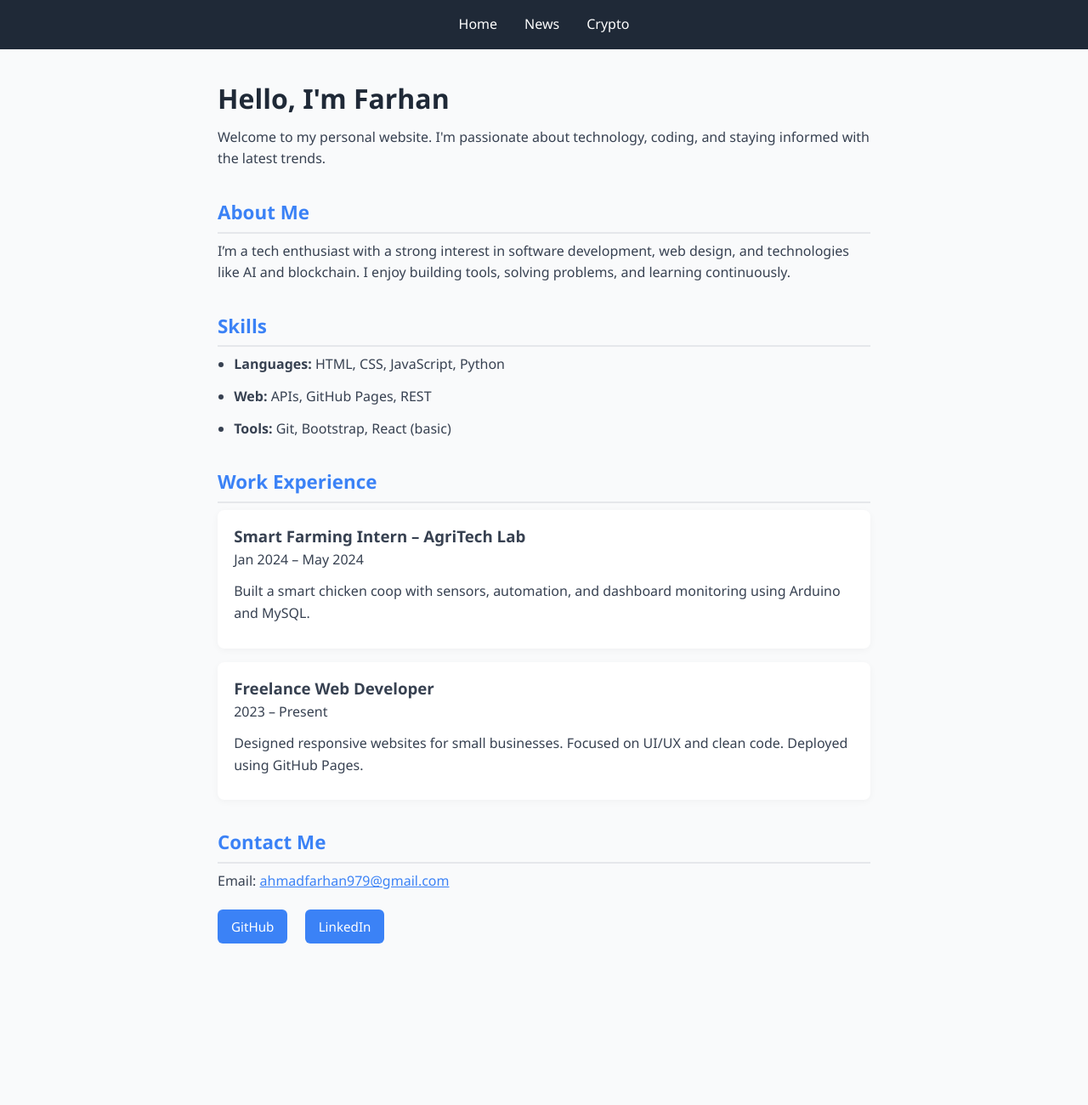
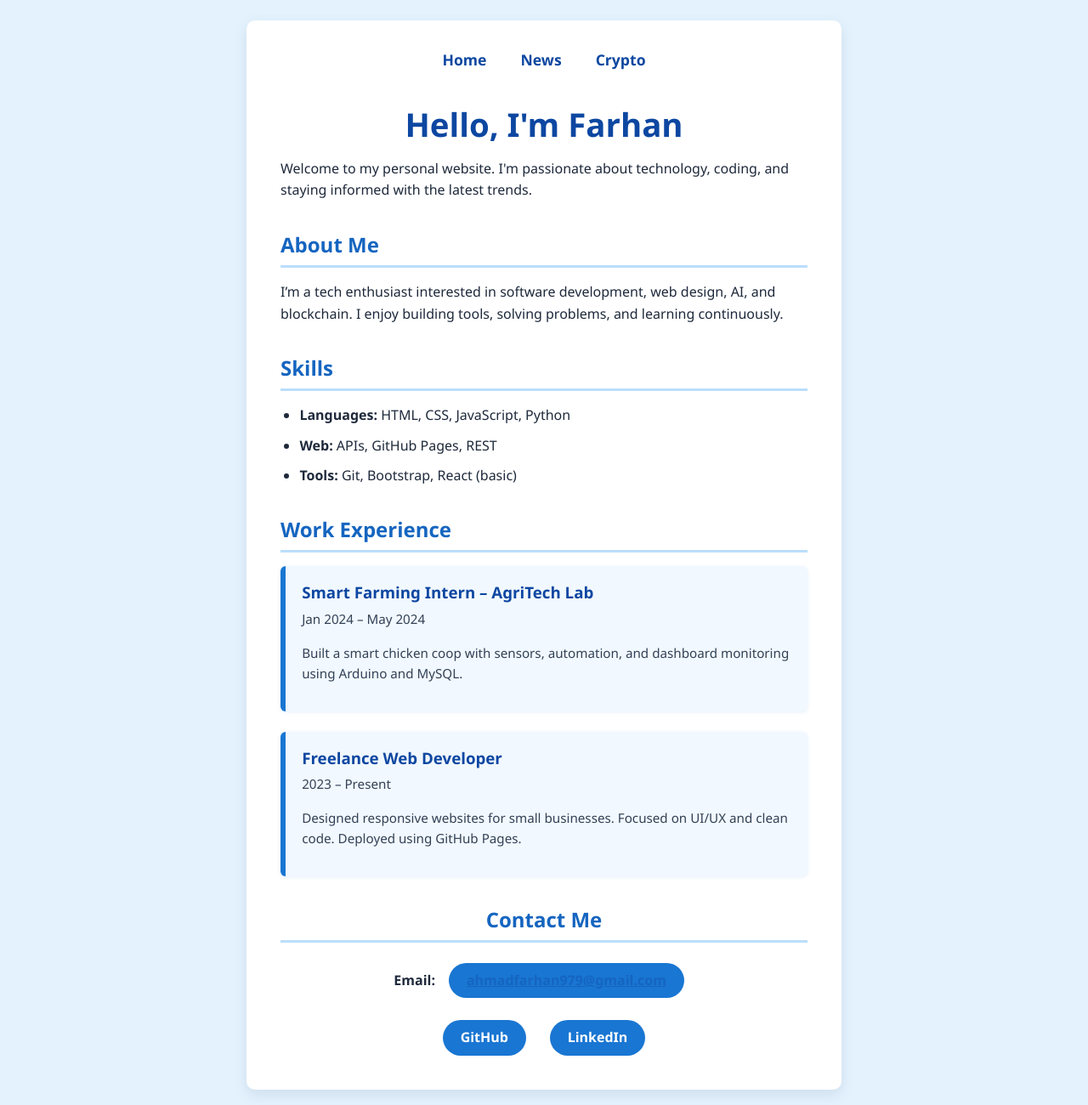
Before and after one commit to farhanem989/TestingApi, a plain HTML site: page index.html in a window 1280 px wide. Shown: the whole page at 85% size. Before the commit the page ends 1142 px from the top, so only its background shows below. Drawn offline with Linux system fonts and the light colour scheme.

Commit message:
Update index.html

```diff
--- a/index.html
+++ b/index.html
@@ -2,17 +2,10 @@
 <html lang="en">
 <head>
   <meta charset="UTF-8" />
-  <meta name="viewport" content="width=device-width, initial-scale=1.0"/>
+  <meta name="viewport" content="width=device-width, initial-scale=1" />
   <title>Farhan's Profile</title>
   <style>
-    :root {
-      --primary: #1f2937;
-      --accent: #3b82f6;
-      --bg: #f9fafb;
-      --text: #374151;
-      --card: #ffffff;
-    }
-
+    /* Reset and basics */
     * {
       margin: 0;
       padding: 0;
@@ -20,116 +13,161 @@
     }
 
     body {
-      font-family: 'Segoe UI', sans-serif;
-      background-color: var(--bg);
-      color: var(--text);
+      font-family: 'Segoe UI', Tahoma, Geneva, Verdana, sans-serif;
+      background: #e3f2fd; /* Light sky blue */
+      color: #1e293b; /* Dark slate */
       line-height: 1.6;
+      padding: 1.5rem;
+      min-height: 100vh;
+      display: flex;
+      justify-content: center;
+    }
+
+    .container {
+      max-width: 700px;
+      background: #ffffff;
+      border-radius: 10px;
+      box-shadow: 0 6px 15px rgba(100, 116, 139, 0.15);
+      padding: 2rem 2.5rem;
+      width: 100%;
     }
 
     nav {
-      background-color: var(--primary);
-      padding: 1rem 2rem;
       display: flex;
       justify-content: center;
-      gap: 2rem;
+      gap: 2.5rem;
+      margin-bottom: 2rem;
     }
 
     nav a {
-      color: #ffffff;
       text-decoration: none;
-      font-weight: 500;
-      transition: color 0.3s ease;
+      color: #0d47a1; /* Strong blue */
+      font-weight: 600;
+      font-size: 1.1rem;
+      transition: color 0.25s ease;
     }
 
     nav a:hover {
-      color: var(--accent);
-    }
-
-    .container {
-      max-width: 800px;
-      margin: 2rem auto;
-      padding: 0 1rem;
+      color: #1976d2; /* Medium blue */
     }
 
     h1 {
-      font-size: 2rem;
-      color: var(--primary);
+      font-size: 2.4rem;
       margin-bottom: 0.5rem;
+      color: #0d47a1;
+      text-align: center;
+      font-weight: 700;
     }
 
     h2 {
-      font-size: 1.4rem;
       margin-top: 2rem;
-      margin-bottom: 0.5rem;
-      color: var(--accent);
-      border-bottom: 2px solid #e5e7eb;
+      margin-bottom: 1rem;
+      font-size: 1.5rem;
+      border-bottom: 3px solid #bbdefb; /* Light blue underline */
       padding-bottom: 0.3rem;
+      color: #1565c0;
+      font-weight: 600;
     }
 
-    p, li {
-      margin-bottom: 0.75rem;
+    p {
+      margin-bottom: 1rem;
+      font-size: 1rem;
     }
 
     ul {
-      padding-left: 1.2rem;
+      padding-left: 1.4rem;
+      margin-bottom: 1rem;
+    }
+
+    li {
+      margin-bottom: 0.6rem;
+      font-size: 1rem;
     }
 
     .card {
-      background-color: var(--card);
+      background: #f1f8ff; /* Very light blue */
+      border-left: 6px solid #1976d2;
       padding: 1rem 1.2rem;
-      border-radius: 8px;
-      margin-bottom: 1rem;
-      box-shadow: 0 2px 8px rgba(0, 0, 0, 0.04);
+      border-radius: 6px;
+      margin-bottom: 1.5rem;
+      box-shadow: 0 1px 4px rgba(25, 118, 210, 0.1);
+    }
+
+    .card h3 {
+      font-weight: 600;
+      margin-bottom: 0.2rem;
+      color: #0d47a1;
+    }
+
+    .card p {
+      font-size: 0.95rem;
+      color: #334155;
+    }
+
+    .contact {
+      text-align: center;
+      margin-top: 2rem;
+    }
+
+    .contact p {
+      margin-bottom: 0.6rem;
+      font-weight: 600;
     }
 
     .contact a {
       display: inline-block;
-      margin-top: 0.5rem;
-      margin-right: 1rem;
-      padding: 0.5rem 1rem;
-      background-color: var(--accent);
-      color: #fff;
+      margin: 0.5rem 0.75rem;
+      padding: 0.5rem 1.3rem;
+      background-color: #1976d2;
+      color: white;
       text-decoration: none;
-      border-radius: 6px;
-      font-size: 0.95rem;
-      transition: background-color 0.3s;
+      border-radius: 25px;
+      font-weight: 600;
+      transition: background-color 0.3s ease;
+      font-size: 1rem;
     }
 
     .contact a:hover {
-      background-color: #2563eb;
+      background-color: #0d47a1;
     }
 
     a[href^="mailto:"] {
-      color: var(--accent);
+      color: #1565c0;
+      font-weight: 600;
       text-decoration: underline;
     }
 
-    @media (max-width: 600px) {
+    /* Responsive */
+    @media (max-width: 480px) {
+      body {
+        padding: 1rem;
+      }
       nav {
-        flex-direction: column;
-        gap: 1rem;
+        gap: 1.5rem;
       }
-
-      .container {
-        padding: 1rem;
+      h1 {
+        font-size: 2rem;
+      }
+      h2 {
+        font-size: 1.3rem;
       }
     }
   </style>
 </head>
 <body>
 
+  <div class="container">
     <nav>
       <a href="index.html">Home</a>
       <a href="news.html">News</a>
       <a href="crypto.html">Crypto</a>
     </nav>
 
-  <div class="container">
     <h1>Hello, I'm Farhan</h1>
     <p>Welcome to my personal website. I'm passionate about technology, coding, and staying informed with the latest trends.</p>
 
     <h2>About Me</h2>
-    <p>I’m a tech enthusiast with a strong interest in software development, web design, and technologies like AI and blockchain. I enjoy building tools, solving problems, and learning continuously.</p>
+    <p>I’m a tech enthusiast interested in software development, web design, AI, and blockchain. I enjoy building tools, solving problems, and learning continuously.</p>
 
     <h2>Skills</h2>
     <ul>
@@ -152,11 +190,11 @@
       <p>Designed responsive websites for small businesses. Focused on UI/UX and clean code. Deployed using GitHub Pages.</p>
     </div>
 
+    <div class="contact">
       <h2>Contact Me</h2>
       <p>Email: <a href="mailto:ahmadfarhan979@gmail.com">ahmadfarhan979@gmail.com</a></p>
-    <div class="contact">
-      <a href="https://github.com/farhanem989/ApiTest" target="_blank">GitHub</a>
-      <a href="https://linkedin.com/in/yourusername" target="_blank">LinkedIn</a>
+      <a href="https://github.com/farhanem989/ApiTest" target="_blank" rel="noopener noreferrer">GitHub</a>
+      <a href="https://linkedin.com/in/yourusername" target="_blank" rel="noopener noreferrer">LinkedIn</a>
     </div>
   </div>
 
```
Lines whose indentation alone changed are shown as unchanged.
